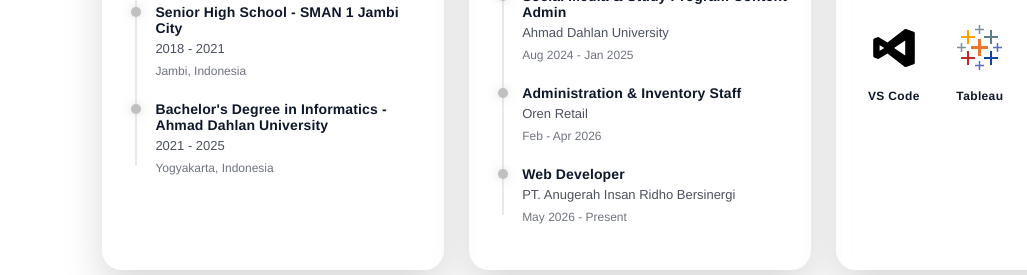
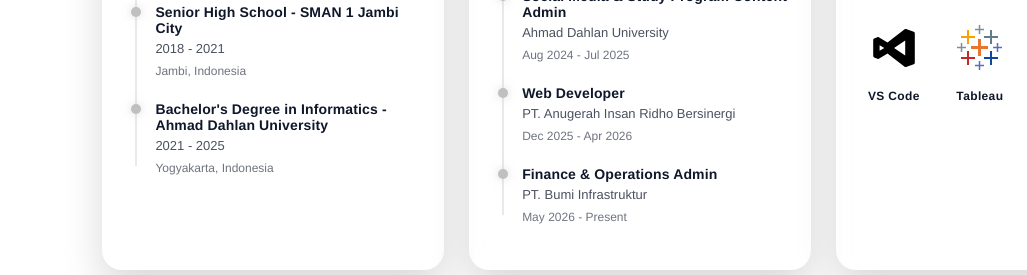
Before and after one commit to primahatta/portfolio-prima-v1, a plain HTML site: page index.html in a window 1280 px wide. Shown: the part 1864-2139 px from the top of the page, 0-1027 px from the left. Drawn offline with Linux system fonts and the light colour scheme; no server answers.

Commit message:
update pengalaman terbaru

```diff
--- a/index.html
+++ b/index.html
@@ -133,18 +133,18 @@
             <div class="dot"></div>
             <h4>Social Media & Study Program Content Admin</h4>
             <p>Ahmad Dahlan University</p>
-            <span>Aug 2024 - Jan 2025</span>
-          </div>
-          <div class="timeline-item">
-            <div class="dot"></div>
-            <h4>Administration & Inventory Staff</h4>
-            <p>Oren Retail</p>
-            <span>Feb - Apr 2026</span>
+            <span>Aug 2024 - Jul 2025</span>
           </div>
           <div class="timeline-item">
             <div class="dot"></div>
             <h4>Web Developer</h4>
             <p>PT. Anugerah Insan Ridho Bersinergi</p>
+            <span>Dec 2025 - Apr 2026</span>
+          </div>
+          <div class="timeline-item">
+            <div class="dot"></div>
+            <h4>Finance & Operations Admin</h4>
+            <p>PT. Bumi Infrastruktur</p>
             <span>May 2026 - Present</span>
           </div>
         </div>
```
